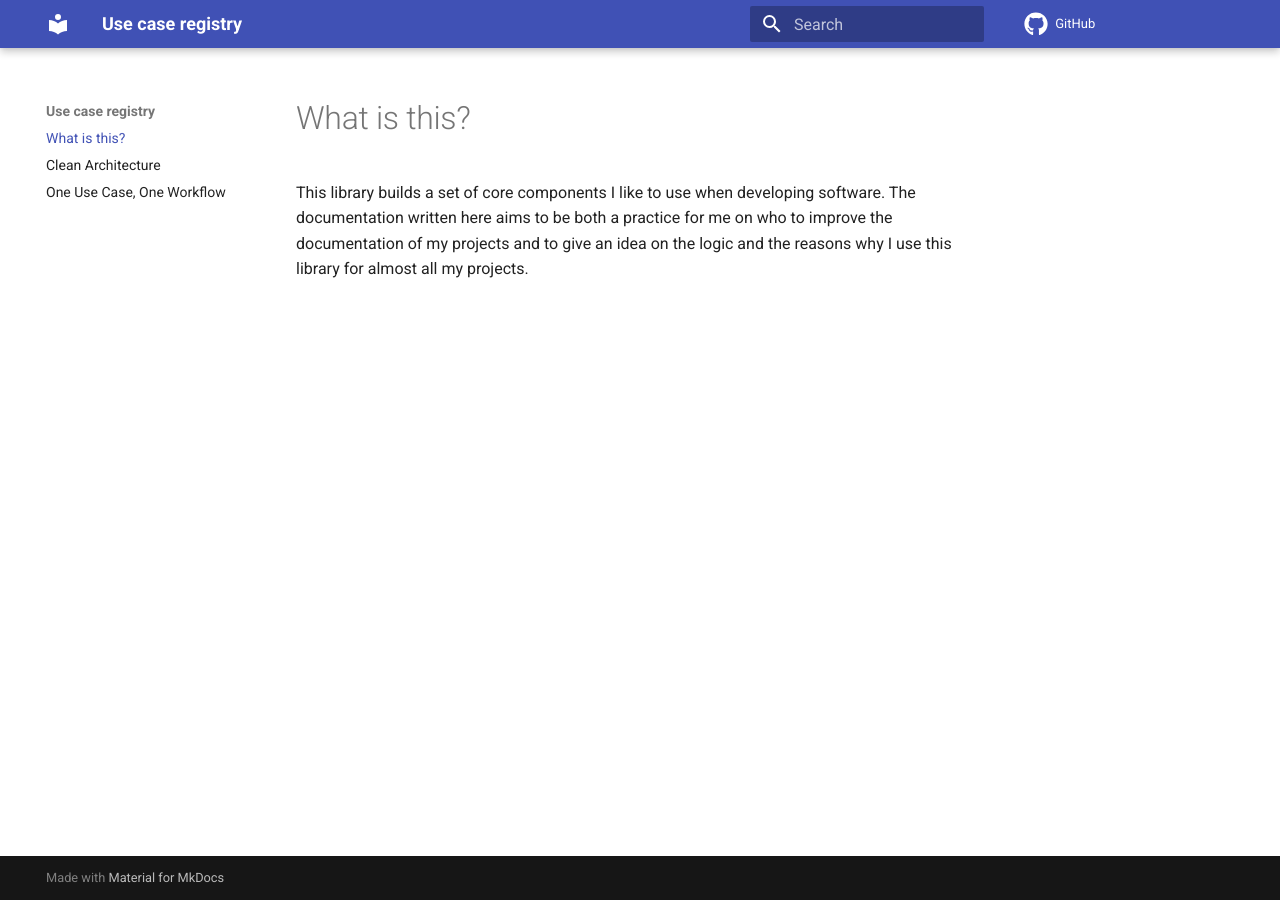
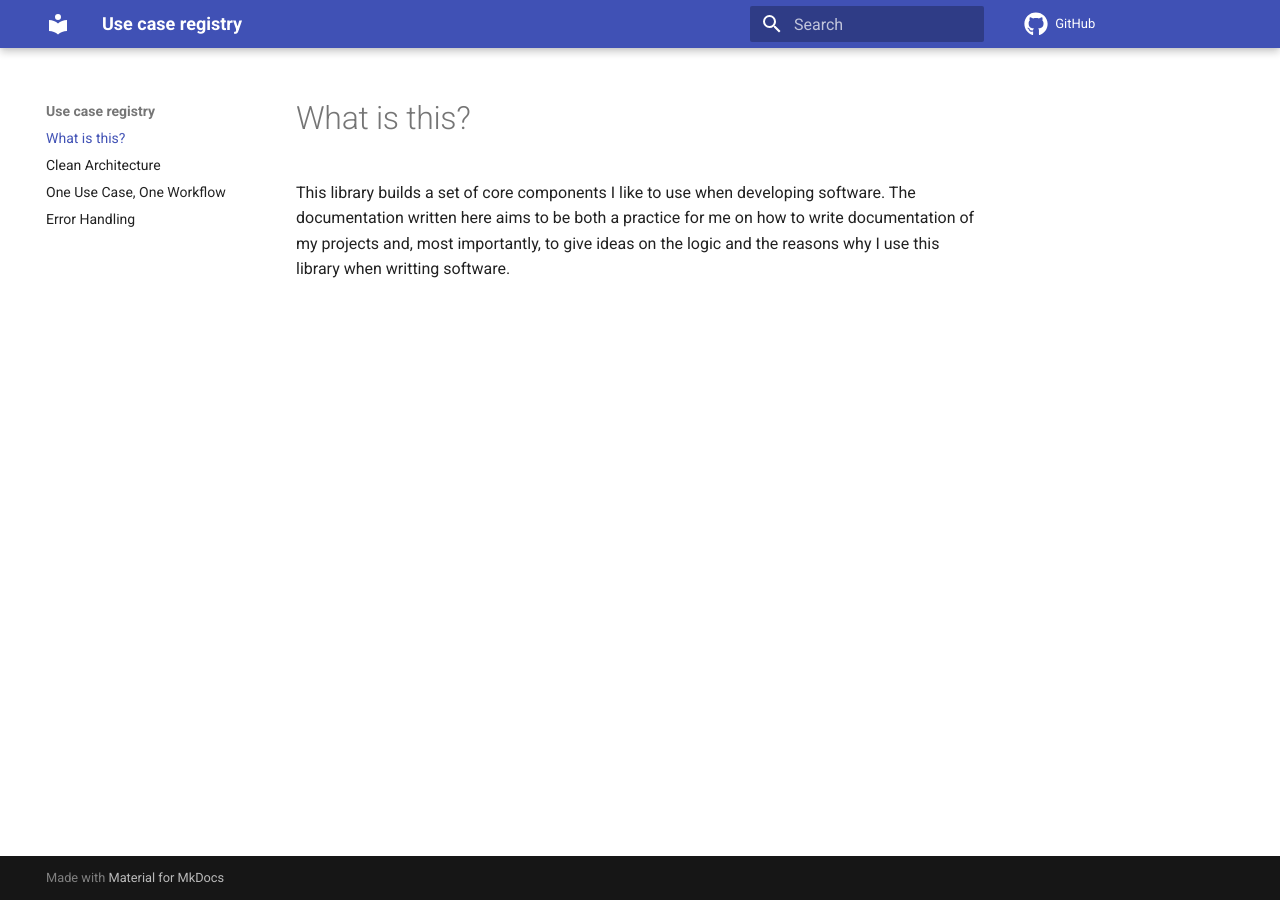
Before and after one commit to Tomperez98/use-case-registry, an MkDocs documentation site: the page built from docs/index.md, in a window 1280 px wide. Built offline with MkDocs 1.6.1 and Material for MkDocs 9.7.7, drawn with Linux system fonts in a browser that asks for light colours; comment, search, counter and statistics services are not loaded.

Commit message:
Really nice documentation

```diff
--- a/docs/index.md
+++ b/docs/index.md
@@ -1,3 +1,3 @@
 # What is this?
 
-This library builds a set of core components I like to use when developing software. The documentation written here aims to be both a practice for me on who to improve the documentation of my projects and to give an idea on the logic and the reasons why I use this library for almost all my projects.
+This library builds a set of core components I like to use when developing software. The documentation written here aims to be both a practice for me on how to write documentation of my projects and, most importantly, to give ideas on the logic and the reasons why I use this library when writting software.
--- a/mkdocs.yml
+++ b/mkdocs.yml
@@ -19,6 +19,8 @@
     - "clean_architecture/index.md"
   - One Use Case, One Workflow:
     - "one_use_case_one_workflow/index.md"
+  - Error Handling:
+    - "error_handling/index.md"
 
 
 markdown_extensions:
@@ -26,6 +28,10 @@
   - pymdownx.details
   - pymdownx.superfences
   - footnotes
+  - attr_list
+  - pymdownx.emoji:
+      emoji_index: !!python/name:materialx.emoji.twemoji
+      emoji_generator: !!python/name:materialx.emoji.to_svg
 
 
 repo_url: https://github.com/Tomperez98/use-case-registry
```
Also changed, not shown: docs/error_handling/index.md (added, +42 -0 lines).
